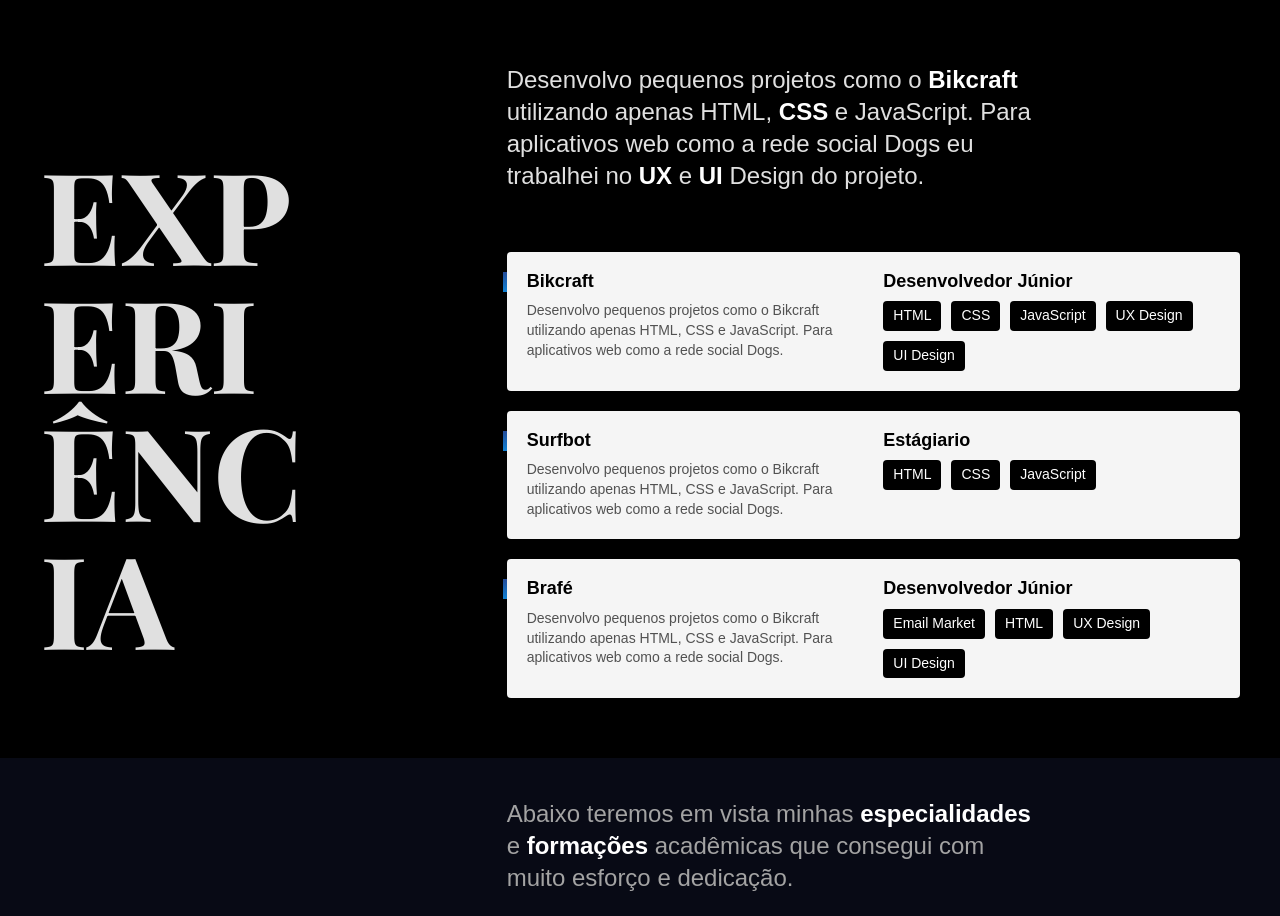
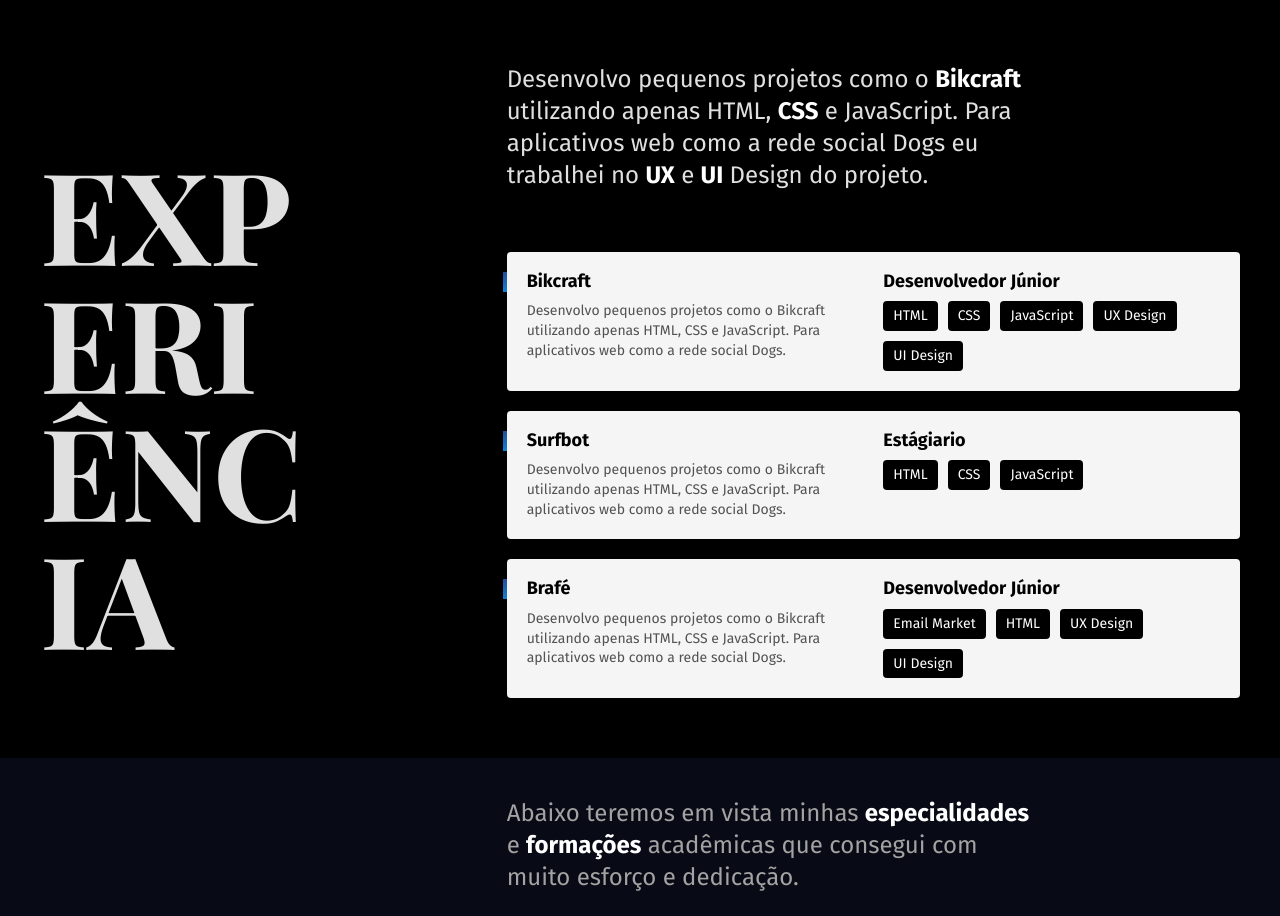
Before and after one commit to LennoxP/LennoxP.github.io, a plain HTML site: page index.html in a window 1280 px wide. Shown: the part 764-1680 px from the top of the page. Drawn offline with Linux system fonts and the light colour scheme.

Commit message:
google fonts + icon

```diff
--- a/index.html
+++ b/index.html
@@ -5,6 +5,11 @@
     <meta name="viewport" content="width=device-width, initial-scale=1.0">
     <meta name="description" content="Desenvolvedor Front End & UX/UI Designer, Localizado em São Paulo 🏙️">
     <link rel="stylesheet" href="/css/style.min.css">
+    <link rel="shortcut icon" href="./img/detalhe.svg" type="image/x-icon+xml">
+    <link rel="preconnect" href="https://fonts.googleapis.com">
+    <link rel="preconnect" href="https://fonts.gstatic.com" crossorigin>
+    <link href="https://fonts.googleapis.com/css2?family=Fira+Sans:ital,wght@0,100;0,200;0,300;0,400;0,500;0,600;0,700;0,800;0,900;1,100;1,200;1,300;1,400;1,500;1,600;1,700;1,800;1,900&display=swap" rel="stylesheet">
+
     <title>Uchida - Desenvolvedor e Designer</title>
 </head>
 
```
